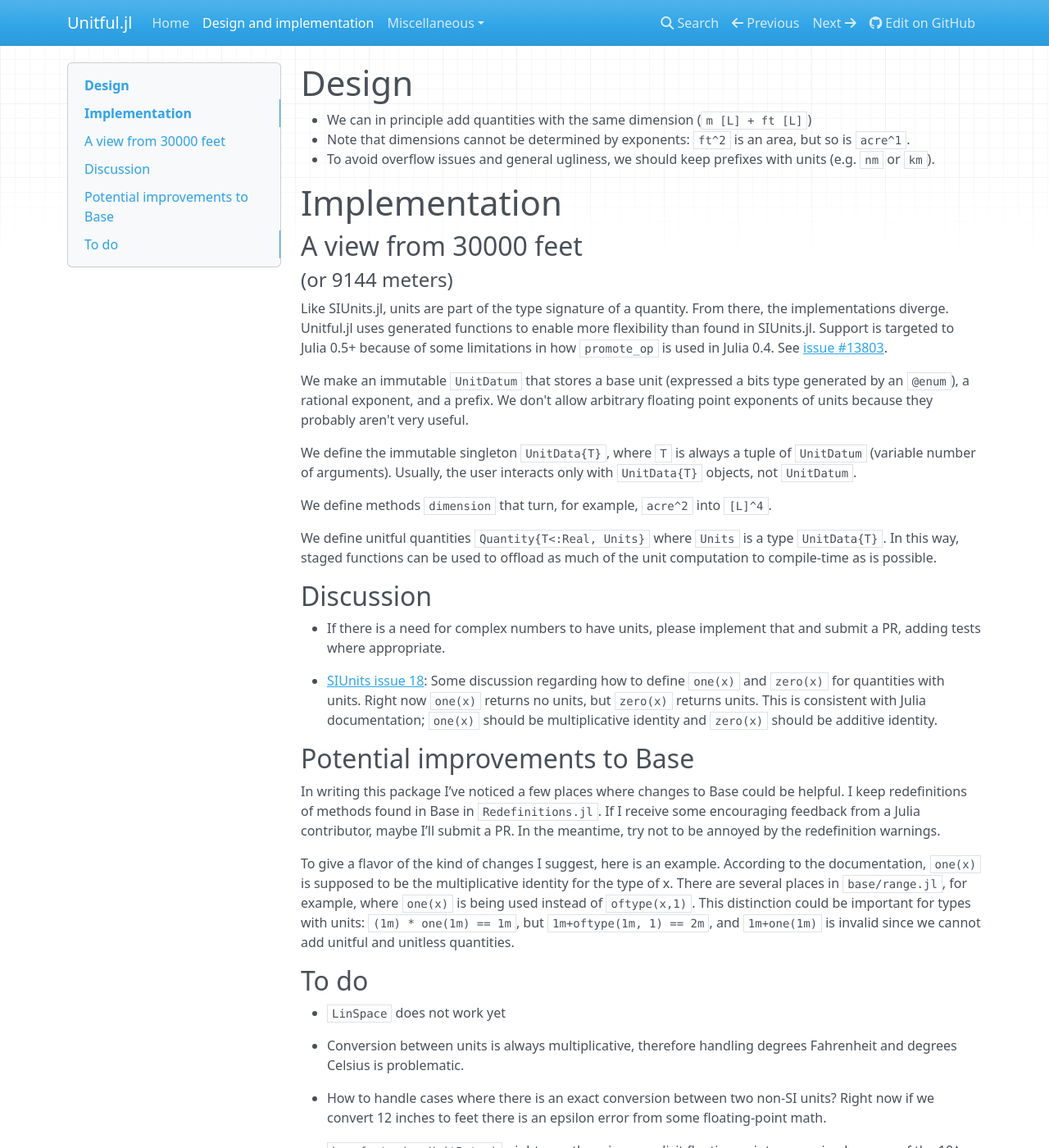
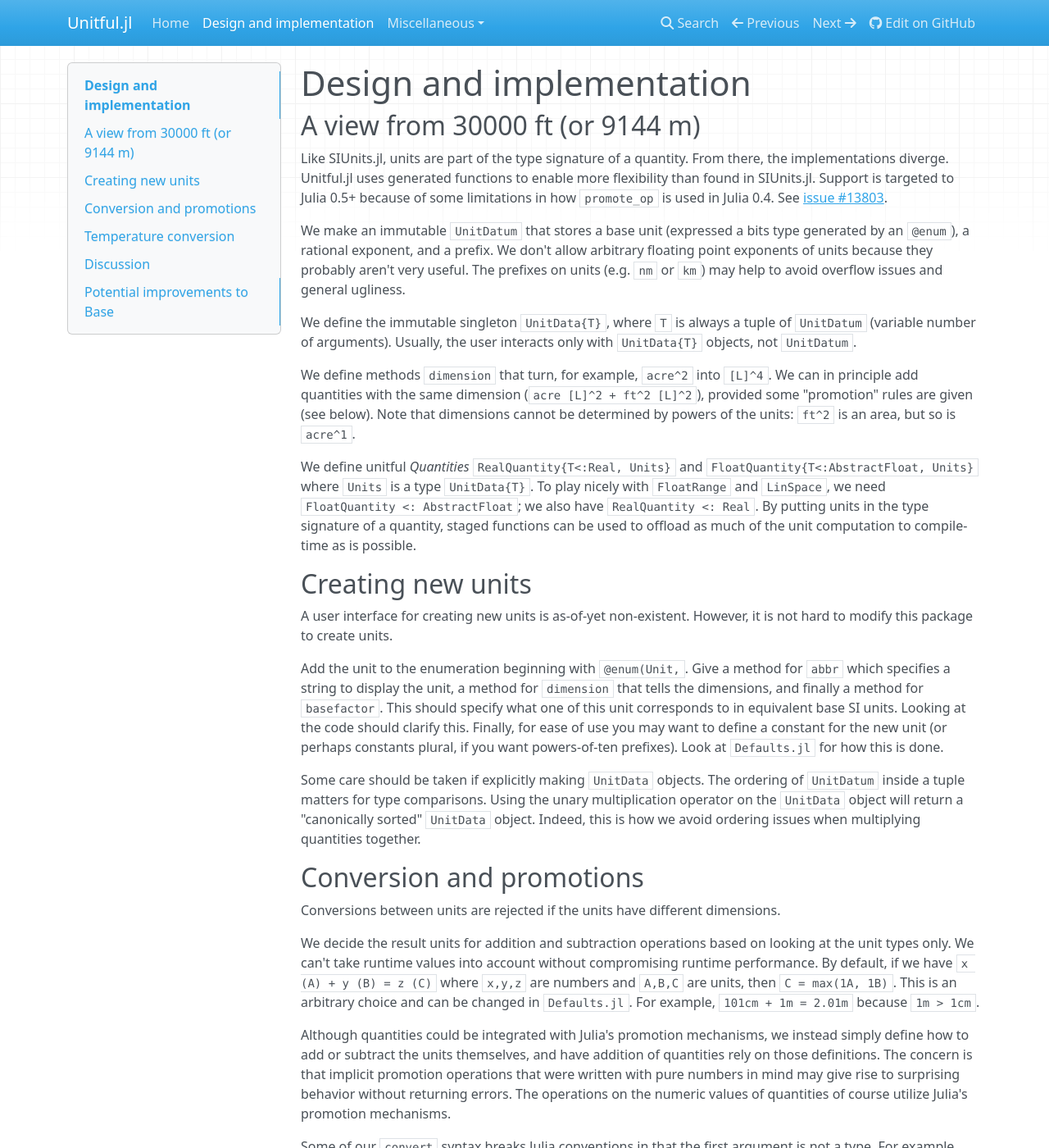
Before and after one commit to PainterQubits/Unitful.jl, an MkDocs documentation site: the page built from docs/implementation.md, in a window 1280 px wide and 1400 px high. Shown: the whole window at 82% size. Built offline with MkDocs 1.6.1, drawn with Linux system fonts in a browser that asks for light colours; nearby versions of some CDN libraries; old or Windows-style settings are respelled for this version of MkDocs; some of the changed text lies outside the part shown.

Commit message:
Many changes

```diff
--- a/docs/implementation.md
+++ b/docs/implementation.md
@@ -1,13 +1,6 @@
-# Design
+# Design and implementation
 
-- We can in principle add quantities with the same dimension (`m [L] + ft [L]`)
-- Note that dimensions cannot be determined by exponents: `ft^2` is an area, but so is `acre^1`.
-- To avoid overflow issues and general ugliness, we should keep prefixes with units (e.g. `nm` or `km`).
-
-# Implementation
-
-## A view from 30000 feet
-#### (or 9144 meters)
+## A view from 30000 ft (or 9144 m)
 
 Like SIUnits.jl, units are part of the type signature of a quantity. From there,
 the implementations diverge. Unitful.jl uses generated functions to enable more
@@ -18,16 +11,83 @@ because of some limitations in how `promote_op` is used in Julia 0.4. See
 We make an immutable `UnitDatum` that stores a base unit (expressed a bits type
 generated by an `@enum`), a rational exponent, and a prefix. We don't allow
 arbitrary floating point exponents of units because they probably aren't very useful.
+The prefixes on units (e.g. `nm` or `km`) may help to avoid overflow issues
+and general ugliness.
 
 We define the immutable singleton `UnitData{T}`, where `T` is always a tuple
 of `UnitDatum` (variable number of arguments). Usually, the user interacts
 only with `UnitData{T}` objects, not `UnitDatum`.
 
 We define methods `dimension` that turn, for example, `acre^2` into `[L]^4`.
+We can in principle add quantities with the same dimension
+(`acre [L]^2 + ft^2 [L]^2`), provided some "promotion" rules are given (see below).
+Note that dimensions cannot be determined
+by powers of the units: `ft^2` is an area, but so is `acre^1`.
 
-We define unitful quantities `Quantity{T<:Real, Units}` where `Units` is
-a type `UnitData{T}`. In this way, staged functions can be used to offload
+We define unitful *Quantities* `RealQuantity{T<:Real, Units}` and
+`FloatQuantity{T<:AbstractFloat, Units}` where `Units` is
+a type `UnitData{T}`. To play nicely with `FloatRange` and `LinSpace`, we need
+`FloatQuantity <: AbstractFloat`; we also have `RealQuantity <: Real`.
+By putting units in the type signature of a quantity,
+staged functions can be used to offload
 as much of the unit computation to compile-time as is possible.
+
+## Creating new units
+
+A user interface for creating new units is as-of-yet non-existent. However, it
+is not hard to modify this package to create units.
+
+Add the unit to the enumeration beginning with `@enum(Unit,`. Give
+a method for `abbr` which specifies a string to display the unit, a
+method for `dimension` that tells the dimensions, and finally a method
+for `basefactor`. This should
+specify what one of this unit corresponds to in equivalent base SI units.
+Looking at the code should clarify this. Finally, for ease of use you may want
+to define a constant for the new unit (or perhaps constants plural, if you want
+powers-of-ten prefixes). Look at `Defaults.jl` for how this is done.
+
+Some care should be taken if explicitly making `UnitData` objects. The ordering
+of `UnitDatum` inside a tuple matters for type comparisons. Using the unary
+multiplication operator on the `UnitData` object will return a "canonically sorted"
+`UnitData` object. Indeed, this is how we avoid ordering issues when multiplying
+quantities together.
+
+## Conversion and promotions
+
+Conversions between units are rejected if the units have different dimensions.
+
+We decide the result units for addition and subtraction operations based
+on looking at the unit types only. We can't take runtime values into account
+without compromising runtime performance. By default, if we
+have `x (A) + y (B) = z (C)` where `x,y,z` are numbers and `A,B,C` are units,
+then `C = max(1A, 1B)`. This is an arbitrary choice and can be changed in
+`Defaults.jl`. For example,
+`101cm + 1m = 2.01m` because `1m > 1cm`.
+
+Although quantities could be integrated with Julia's promotion mechanisms,
+we instead simply define how to add or subtract the units themselves,
+and have addition of quantities rely on those definitions.
+The concern is that implicit promotion operations
+that were written with pure numbers in mind may give rise to surprising
+behavior without returning errors. The operations on the numeric values of
+quantities of course utilize Julia's promotion mechanisms.
+
+Some of our `convert` syntax breaks Julia conventions in that the first
+argument is not a type. For example, `convert(ft, 1m)` converts 1 meter to feet.
+This may rub people the wrong way and could change. A neat alternative would be
+to override other syntax: `3m in cm` would be succinct and intuitive.
+Overriding `in` is simple, but the parsing rules aren't intended for this.
+For example, `0°C in °F ≈ 32°F` fails to evaluate, but `(0°C in °F) ≈ 32°F`
+returns `true`.
+
+## Temperature conversion
+
+If a unit is a pure temperature unit, then conversion respects scale offsets.
+For instance, converting 0°C to °F returns the expected result, 32°F (± some
+small floating point discrepancy). If instead temperature appears in
+combination with other units, scale offsets don't make sense and we
+consider temperature *intervals*. This gives the expected behavior most of the
+time.
 
 ## Discussion
 
@@ -48,17 +108,3 @@ To give a flavor of the kind of changes I suggest, here is an example.
 According to the documentation, `one(x)` is supposed to be the multiplicative identity for the type of x. There are several places in `base/range.jl`, for example, where `one(x)` is being used instead of `oftype(x,1)`. This distinction could be important for types with units:
 `(1m) * one(1m) == 1m`, but `1m+oftype(1m, 1) == 2m`, and `1m+one(1m)` is invalid
 since we cannot add unitful and unitless quantities.
-
-## To do
-
-- `LinSpace` does not work yet
-
-- Conversion between units is always multiplicative, therefore handling
-degrees Fahrenheit and degrees Celsius is problematic.
-
-- How to handle cases where there is an exact conversion between two
-non-SI units? Right now if we convert 12 inches to feet there is an epsilon
-error from some floating-point math.
-
-  - `basefactor(x::UnitDatum)`: right now there is an explicit floating point
-  conversion because of the 10^x.
```
Also changed, not shown: docs/index.md (+49 -10 lines), 4 other files.
